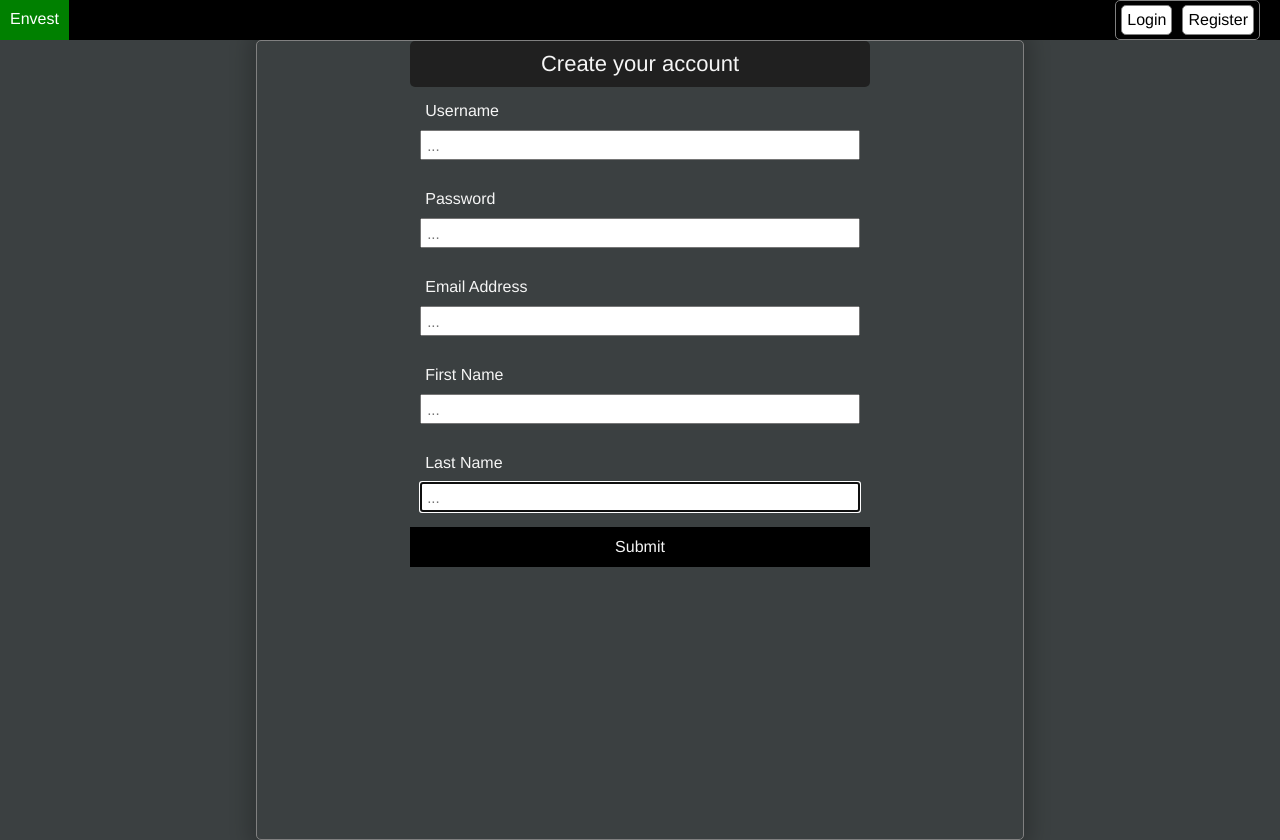
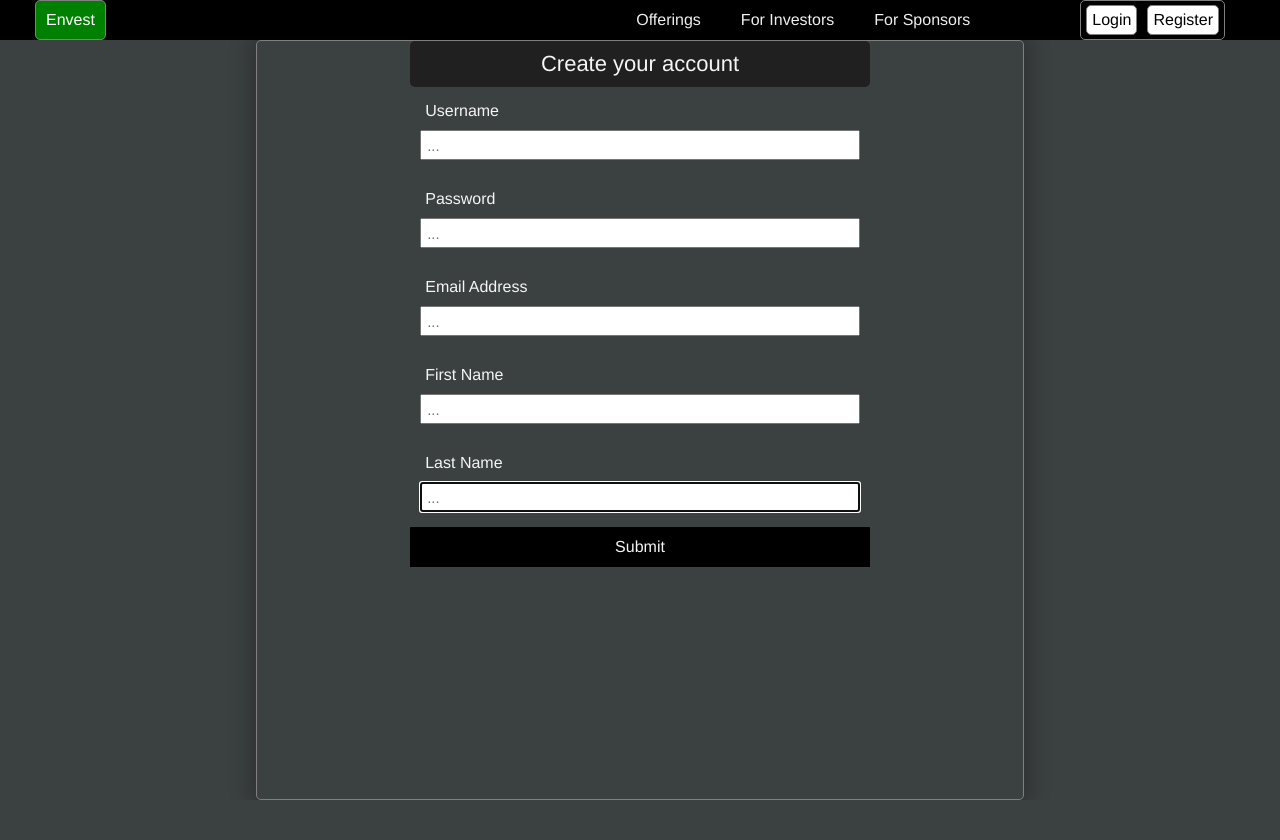
Before and after one commit to pitch-clean/client-ui, a React (Create React App) app: page /register in a window 1280 px wide. After the commit the page ends 800 px from the top, so only its background shows below. Built offline with nearby package versions, Linux system fonts and the light colour scheme.

Commit message:
feat: building infogroup navbar item added basic styling

```diff
--- /dev/null
+++ b/src/components/elements/InfoGroup.jsx
@@ -0,0 +1,32 @@
+// react
+import React from 'react';
+import {Link} from 'react-router-dom';
+
+// main
+const InfoGroup = () => {
+  // style
+  /**@type {React.CSSProperties} */
+  const style = {
+    flex: 1,
+    padding: `0 40px`,
+    justifyContent: `end`,
+  };
+  /**@type {React.CSSProperties} */
+  const linkStyle = {
+    margin: `0 10px`,
+    padding: `10px`,
+    textDecoration: `none`,
+    color: `whitesmoke`,
+  };
+
+  return (
+    <div style={style} className="h100 flexrow" >
+      <Link to="/offerings" style={linkStyle} >Offerings</Link>
+      <Link to="/investors" style={linkStyle} >For Investors</Link>
+      <Link to="/sponsors" style={linkStyle} >For Sponsors</Link>
+    </div>
+  )
+};
+
+// export
+export default InfoGroup;
--- a/src/components/elements/MainNavBar.jsx
+++ b/src/components/elements/MainNavBar.jsx
@@ -3,8 +3,9 @@ import React, {useRef, useEffect} from 'react';
 import {Link} from 'react-router-dom';
 // components
 import ProfileLoginRegister from './ProfileLoginRegister';
+import InfoGroup from './InfoGroup';
 // utils
-import { fixedWidth, fixedHeight } from '../utils/styleFxns';
+import { fixedHeight } from '../utils/styleFxns';
 
 // main
 const MainNavBar = () => {
@@ -13,27 +14,21 @@ const MainNavBar = () => {
     // style
     /**@type {React.CSSProperties} */
     const style = {
-        position: `relative`,
-        ...fixedWidth(100, '%'),
         ...fixedHeight(40, 'px'),
         backgroundColor: `black`,
-        display: `flex`,
-        flexFlow: `row`,
-        justifyContent: `center`,
-        alignItems: `center`,
+        justifyContent: `space-between`,
+        padding: `0 5px`,
         color: `white`,
     };
     /**@type {React.CSSProperties} */
     const homeLinkStyle = {
-        position: `absolute`,
-        left: 0,
-        // ...fixedWidth(40, 'px'),
+        ...fixedHeight(100, '%'),
         padding: `10px`,
-        ...fixedHeight(100, '%'),
+        margin: `0 30px`,
         backgroundColor: `green`,
         color: `white`,
+        font: `helvetica`,
         textDecoration: 'none',
-        font: `helvetica`,
     };
 
     // effects
@@ -41,8 +36,9 @@ const MainNavBar = () => {
         console.log(ref1.current.getBoundingClientRect())
     }, [ref1])
     return (
-        <div style={style} >
-            <Link to={{pathname: "/"}} style={homeLinkStyle} ref={ref1} >Envest</Link>
+        <div style={style} className="w100 flexrow" >
+            <Link to={{pathname: "/"}} style={homeLinkStyle} ref={ref1} className="ctnr" >Envest</Link>
+            <InfoGroup />
             <ProfileLoginRegister />
         </div>
     )
--- a/src/components/elements/ProfileLoginRegister.jsx
+++ b/src/components/elements/ProfileLoginRegister.jsx
@@ -12,18 +12,12 @@ const ProfileLoginRegister = () => {
     // style
     /**@type {React.CSSProperties} */
     const style = {
-        position: `absolute`,
-        right: 0,
-        margin: `0 20px`,
-        display: `flex`,
-        flexFlow: `row`,
-        justifyContent: `center`,
-        alignItems: `center`,
         border: `1px solid grey`,
+        margin: `0 50px`,
         color: `black`,
     };
     return (
-        <div className="h100 ctnr" style={style} >
+        <div className="h100 ctnr flexrow" style={style} >
             {isAuthenticated ? <ProfileDropDown /> : <LoginRegister />}
         </div>
     )
--- a/src/components/pages/home/Home.jsx
+++ b/src/components/pages/home/Home.jsx
@@ -1,7 +1,9 @@
 // react
 import React from 'react';
 // constants
-const style = {};
+const style = {
+    flex: `1`,
+};
 
 // main
 const Home = () => {
--- a/src/components/pages/home/LoginForm.jsx
+++ b/src/components/pages/home/LoginForm.jsx
@@ -33,6 +33,7 @@ const LoginForm = () => {
   const style = {
     ...fixedWidth(30, '%'),
     justifyContent: `start`,
+    flex: `1`,
   };
   /**@type {React.CSSProperties} */
   const ctnrStyle = {
@@ -88,7 +89,7 @@ const LoginForm = () => {
 
   }, [submitStatus]);
   return (
-    <div style={style} className="flexcol h100" >
+    <div style={style} className="flexcol" >
       <div style={ctnrStyle} className="flexcol ctnr w100" >
         <div style={titleStyle} >
           Sign in to Envest
--- a/src/components/pages/home/NotFound.jsx
+++ b/src/components/pages/home/NotFound.jsx
@@ -5,10 +5,14 @@ import React from 'react';
 const NotFound = () => {
   // style
   /**@type {React.CSSProperties} */
-  const style = {};
+  const style = {
+    fontWeight: `900`,
+    color: `white`,
+    flex: `start`,
+  };
 
   return (
-    <div style={style} >NOT FOUND</div>
+    <div style={style} className="w100 h100" >NOT FOUND</div>
   )
 };
 
--- a/src/components/pages/home/RegisterForm.jsx
+++ b/src/components/pages/home/RegisterForm.jsx
@@ -68,6 +68,7 @@ const RegisterForm = () => {
     ...fixedWidth(60, '%'),
     justifyContent: `start`,
     boxShadow: `0px 0px 20px 8px rgba(0, 0, 0, 0.200)`,
+    flex: `1`,
   };
   /**@type {React.CSSProperties} */
   const ctnrStyle = {
@@ -101,7 +102,7 @@ const RegisterForm = () => {
   return (
     <div
       style={style}
-      className="flexcol h100 ctnr"
+      className="flexcol ctnr"
       onKeyDown={e => {
         if (e.key === 'Enter') {
           e.preventDefault();
```
Also changed, not shown: src/components/utils/componentAttrs.js (+3 -5 lines).
